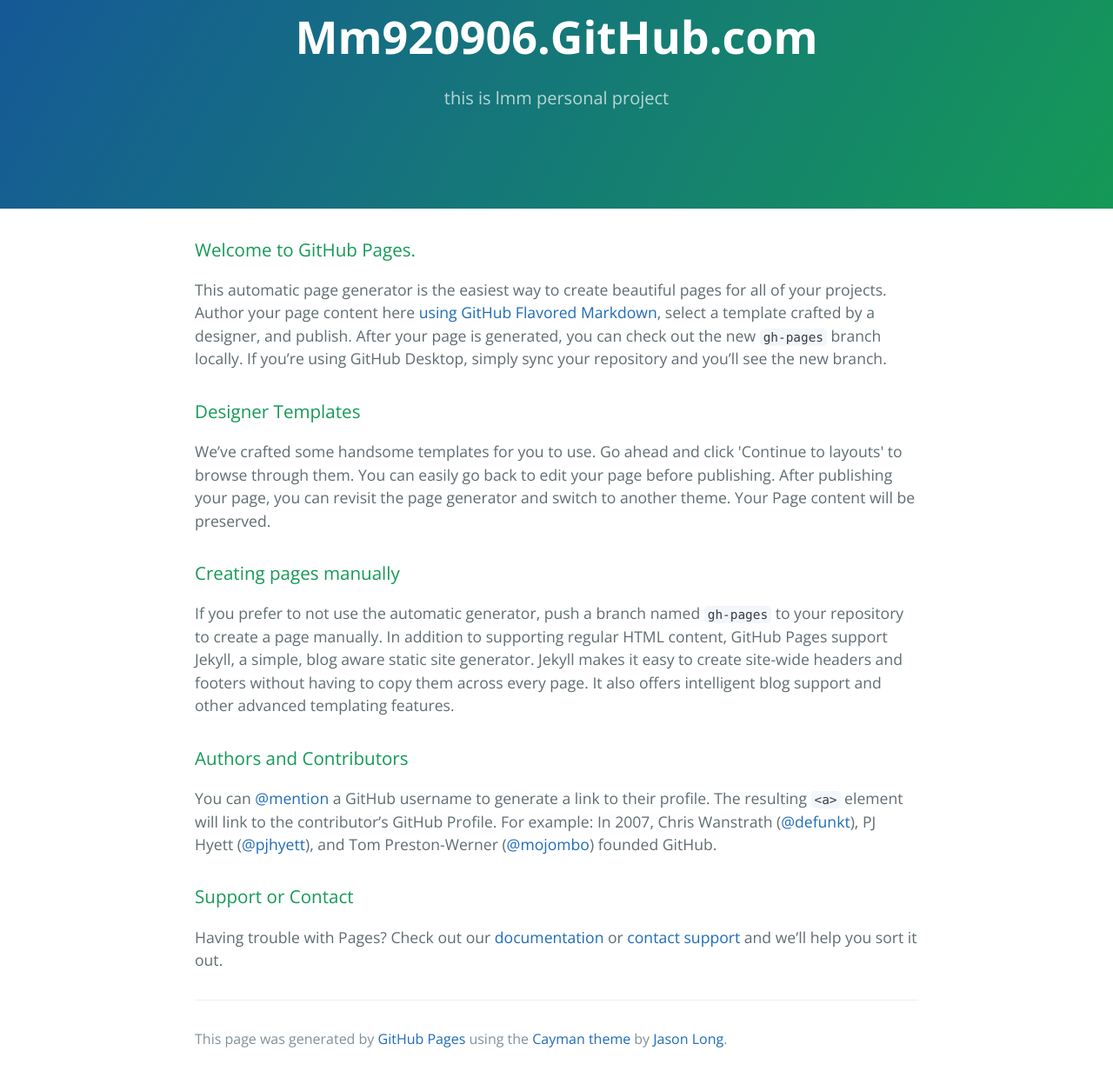
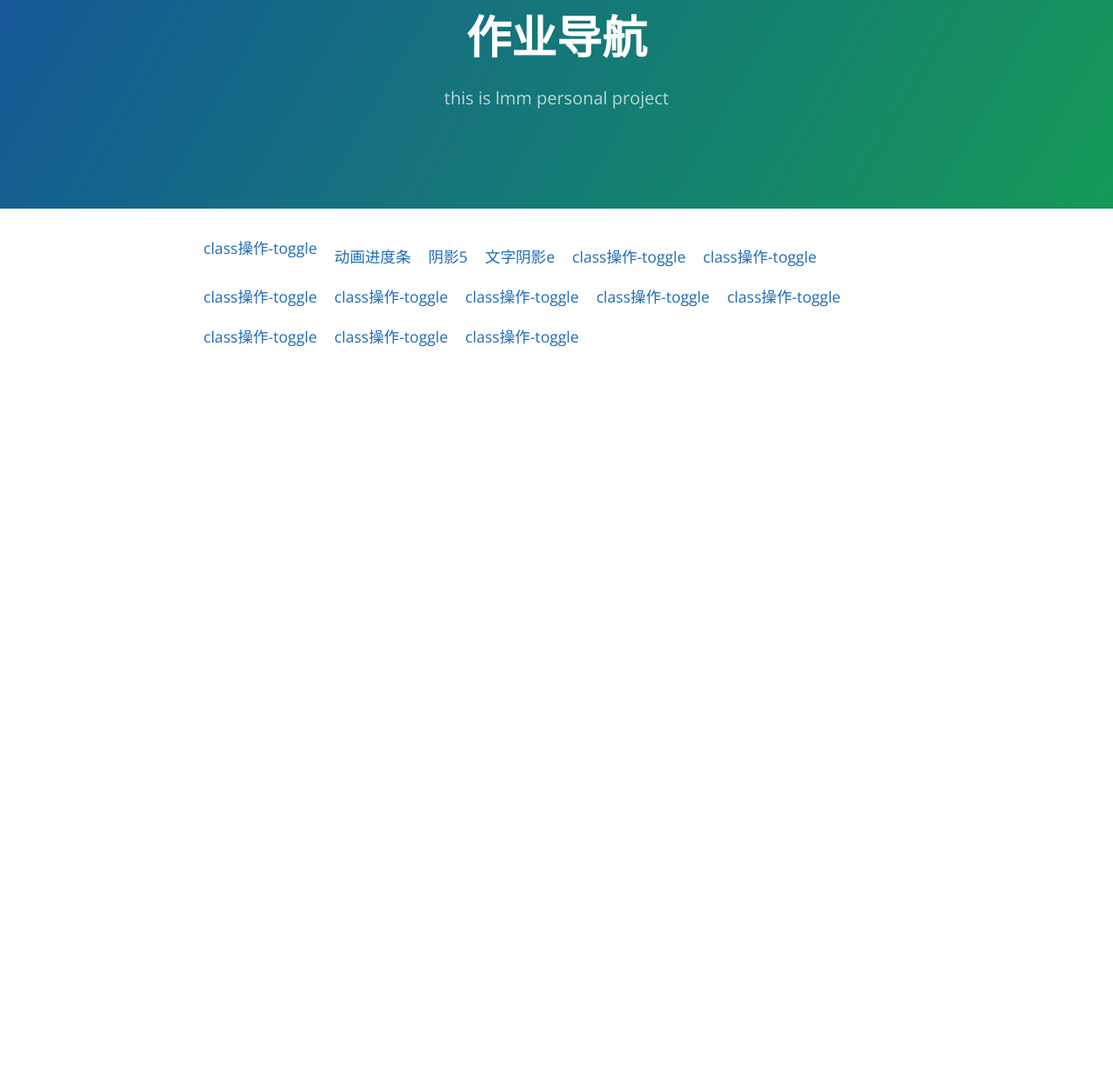
Before and after one commit to limengmengops/mm920906.github.com, a plain HTML site: page index.html in a window 1280 px wide. Shown: the part 77-1316 px from the top of the page at 87% size. After the commit the page ends 800 px from the top, so only its background shows below. Drawn offline with nearby package versions, Linux system fonts and the light colour scheme.

Commit message:
updata index.html

```diff
--- a/index.html
+++ b/index.html
@@ -9,45 +9,31 @@
     <link rel="stylesheet" type="text/css" href="stylesheets/stylesheet.css" media="screen">
     <link rel="stylesheet" type="text/css" href="stylesheets/github-light.css" media="screen">
   </head>
+  <style>
+  	a{margin:10px; float:left;}
+  </style>
   <body>
     <section class="page-header">
-      <h1 class="project-name">Mm920906.GitHub.com</h1>
+      <h1 class="project-name">作业导航</h1>
       <h2 class="project-tagline">this is lmm personal project</h2>
     </section>
-
     <section class="main-content">
-      <h3>
-<a id="welcome-to-github-pages" class="anchor" href="#welcome-to-github-pages" aria-hidden="true"><span aria-hidden="true" class="octicon octicon-link"></span></a>Welcome to GitHub Pages.</h3>
-
-<p>This automatic page generator is the easiest way to create beautiful pages for all of your projects. Author your page content here <a href="https://guides.github.com/features/mastering-markdown/">using GitHub Flavored Markdown</a>, select a template crafted by a designer, and publish. After your page is generated, you can check out the new <code>gh-pages</code> branch locally. If you’re using GitHub Desktop, simply sync your repository and you’ll see the new branch.</p>
-
-<h3>
-<a id="designer-templates" class="anchor" href="#designer-templates" aria-hidden="true"><span aria-hidden="true" class="octicon octicon-link"></span></a>Designer Templates</h3>
-
-<p>We’ve crafted some handsome templates for you to use. Go ahead and click 'Continue to layouts' to browse through them. You can easily go back to edit your page before publishing. After publishing your page, you can revisit the page generator and switch to another theme. Your Page content will be preserved.</p>
-
-<h3>
-<a id="creating-pages-manually" class="anchor" href="#creating-pages-manually" aria-hidden="true"><span aria-hidden="true" class="octicon octicon-link"></span></a>Creating pages manually</h3>
-
-<p>If you prefer to not use the automatic generator, push a branch named <code>gh-pages</code> to your repository to create a page manually. In addition to supporting regular HTML content, GitHub Pages support Jekyll, a simple, blog aware static site generator. Jekyll makes it easy to create site-wide headers and footers without having to copy them across every page. It also offers intelligent blog support and other advanced templating features.</p>
-
-<h3>
-<a id="authors-and-contributors" class="anchor" href="#authors-and-contributors" aria-hidden="true"><span aria-hidden="true" class="octicon octicon-link"></span></a>Authors and Contributors</h3>
-
-<p>You can <a href="https://help.github.com/articles/basic-writing-and-formatting-syntax/#mentioning-users-and-teams" class="user-mention">@mention</a> a GitHub username to generate a link to their profile. The resulting <code>&lt;a&gt;</code> element will link to the contributor’s GitHub Profile. For example: In 2007, Chris Wanstrath (<a href="https://github.com/defunkt" class="user-mention">@defunkt</a>), PJ Hyett (<a href="https://github.com/pjhyett" class="user-mention">@pjhyett</a>), and Tom Preston-Werner (<a href="https://github.com/mojombo" class="user-mention">@mojombo</a>) founded GitHub.</p>
-
-<h3>
-<a id="support-or-contact" class="anchor" href="#support-or-contact" aria-hidden="true"><span aria-hidden="true" class="octicon octicon-link"></span></a>Support or Contact</h3>
-
-<p>Having trouble with Pages? Check out our <a href="https://help.github.com/pages">documentation</a> or <a href="https://github.com/contact">contact support</a> and we’ll help you sort it out.</p>
-
-      <footer class="site-footer">
-
-        <span class="site-footer-credits">This page was generated by <a href="https://pages.github.com">GitHub Pages</a> using the <a href="https://github.com/jasonlong/cayman-theme">Cayman theme</a> by <a href="https://twitter.com/jasonlong">Jason Long</a>.</span>
-      </footer>
-
+      	<div class="clear:fixed">
+        	<a href="homework0722/class操作-toggle.html">class操作-toggle</a>
+        	<a href="homework0722/homework/动画进度条.html">动画进度条</a>
+        	<a href="homework0722/阴影5.html">阴影5</a>
+        	<a href="homework0722/文字阴影2.html">文字阴影e</a>
+        	<a href="homework0722/classs操作-length2.html">class操作-toggle</a>
+        	<a href="homework0722/classs操作-remove.html">class操作-toggle</a>
+        	<a href="homework0722/css3-动画.html">class操作-toggle</a>
+        	<a href="homework0722/css3-渐变9.html">class操作-toggle</a>
+        	<a href="homework0722/css3-渐变-repearting-linear.html">class操作-toggle</a>
+        	<a href="homework0722/css3-渐变-发廊滚筒2.html">class操作-toggle</a>
+        	<a href="homework0722/css3-浏览器前缀6.html">class操作-toggle</a>
+        	<a href="homework0722/css3-浏览器前缀js-封装.html">class操作-toggle</a>
+        	<a href="homework0722/css3选择器$=.html">class操作-toggle</a>
+        	<a href="homework0722/css3选择器.html">class操作-toggle</a>
+        </div>
     </section>
-
-
   </body>
 </html>
--- a/stylesheets/stylesheet.css
+++ b/stylesheets/stylesheet.css
@@ -12,9 +12,13 @@ body {
 a {
   color: #1e6bb8;
   text-decoration: none; }
-  a:hover {
-    text-decoration: underline; }
-
+a:hover {
+text-decoration: underline; }
+.fl{
+	float:left;}
+.fr{
+	float:right;}
+.clear:fixed{content:''; display:block; clear:both;}
 .btn {
   display: inline-block;
   margin-bottom: 1rem;
```
